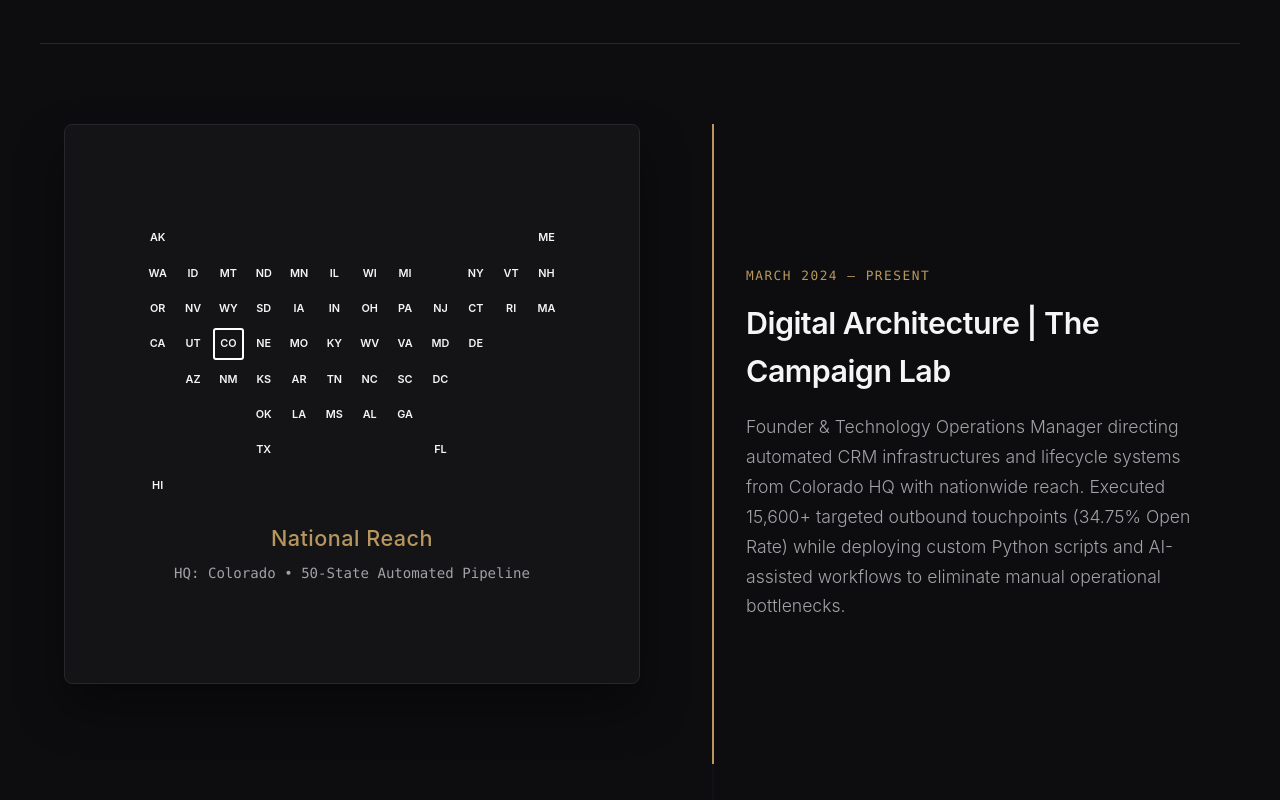
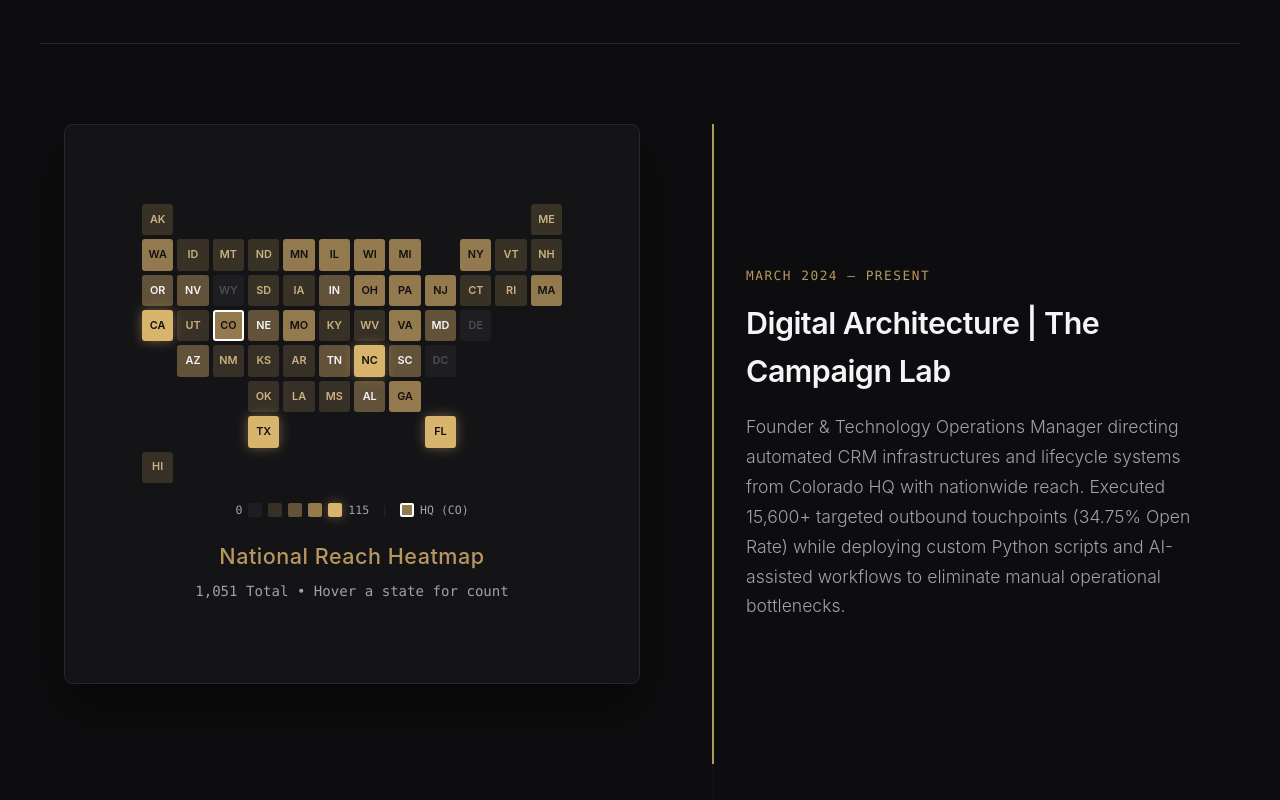
Before and after one commit to jeraldo-cruz/Jeraldo-Cruz-Resume, a plain HTML site: page index.html in a window 1280 px wide. Shown: the part 520-1320 px from the top of the page. Drawn offline with Linux system fonts and the light colour scheme.

Commit message:
Update index.html

```diff
--- a/index.html
+++ b/index.html
@@ -40,71 +40,86 @@
             <div class="visual-column">
                 <div class="sticky-visual">
 
-                    <!-- FRAME 1: CAMPAIGN LAB (US TILE GRID MAP + CO HQ) -->
+                    <!-- FRAME 1: CAMPAIGN LAB (DATA-DRIVEN US HEATMAP) -->
                     <div class="visual-frame active" id="vis-campaignlab">
-                        <div class="block-map">
+                        <div class="block-map" id="campaign-heatmap">
                             <!-- Row 1 -->
-                            <div class="state-block highlight" style="grid-column: 1; grid-row: 1;">AK</div>
-                            <div class="state-block highlight" style="grid-column: 12; grid-row: 1;">ME</div>
+                            <div class="state-block" style="grid-column: 1; grid-row: 1;" data-state="AK">AK</div>
+                            <div class="state-block" style="grid-column: 12; grid-row: 1;" data-state="ME">ME</div>
                             <!-- Row 2 -->
-                            <div class="state-block highlight" style="grid-column: 1; grid-row: 2;">WA</div>
-                            <div class="state-block highlight" style="grid-column: 2; grid-row: 2;">ID</div>
-                            <div class="state-block highlight" style="grid-column: 3; grid-row: 2;">MT</div>
-                            <div class="state-block highlight" style="grid-column: 4; grid-row: 2;">ND</div>
-                            <div class="state-block highlight" style="grid-column: 5; grid-row: 2;">MN</div>
-                            <div class="state-block highlight" style="grid-column: 6; grid-row: 2;">IL</div>
-                            <div class="state-block highlight" style="grid-column: 7; grid-row: 2;">WI</div>
-                            <div class="state-block highlight" style="grid-column: 8; grid-row: 2;">MI</div>
-                            <div class="state-block highlight" style="grid-column: 10; grid-row: 2;">NY</div>
-                            <div class="state-block highlight" style="grid-column: 11; grid-row: 2;">VT</div>
-                            <div class="state-block highlight" style="grid-column: 12; grid-row: 2;">NH</div>
+                            <div class="state-block" style="grid-column: 1; grid-row: 2;" data-state="WA">WA</div>
+                            <div class="state-block" style="grid-column: 2; grid-row: 2;" data-state="ID">ID</div>
+                            <div class="state-block" style="grid-column: 3; grid-row: 2;" data-state="MT">MT</div>
+                            <div class="state-block" style="grid-column: 4; grid-row: 2;" data-state="ND">ND</div>
+                            <div class="state-block" style="grid-column: 5; grid-row: 2;" data-state="MN">MN</div>
+                            <div class="state-block" style="grid-column: 6; grid-row: 2;" data-state="IL">IL</div>
+                            <div class="state-block" style="grid-column: 7; grid-row: 2;" data-state="WI">WI</div>
+                            <div class="state-block" style="grid-column: 8; grid-row: 2;" data-state="MI">MI</div>
+                            <div class="state-block" style="grid-column: 10; grid-row: 2;" data-state="NY">NY</div>
+                            <div class="state-block" style="grid-column: 11; grid-row: 2;" data-state="VT">VT</div>
+                            <div class="state-block" style="grid-column: 12; grid-row: 2;" data-state="NH">NH</div>
                             <!-- Row 3 -->
-                            <div class="state-block highlight" style="grid-column: 1; grid-row: 3;">OR</div>
-                            <div class="state-block highlight" style="grid-column: 2; grid-row: 3;">NV</div>
-                            <div class="state-block highlight" style="grid-column: 3; grid-row: 3;">WY</div>
-                            <div class="state-block highlight" style="grid-column: 4; grid-row: 3;">SD</div>
-                            <div class="state-block highlight" style="grid-column: 5; grid-row: 3;">IA</div>
-                            <div class="state-block highlight" style="grid-column: 6; grid-row: 3;">IN</div>
-                            <div class="state-block highlight" style="grid-column: 7; grid-row: 3;">OH</div>
-                            <div class="state-block highlight" style="grid-column: 8; grid-row: 3;">PA</div>
-                            <div class="state-block highlight" style="grid-column: 9; grid-row: 3;">NJ</div>
-                            <div class="state-block highlight" style="grid-column: 10; grid-row: 3;">CT</div>
-                            <div class="state-block highlight" style="grid-column: 11; grid-row: 3;">RI</div>
-                            <div class="state-block highlight" style="grid-column: 12; grid-row: 3;">MA</div>
+                            <div class="state-block" style="grid-column: 1; grid-row: 3;" data-state="OR">OR</div>
+                            <div class="state-block" style="grid-column: 2; grid-row: 3;" data-state="NV">NV</div>
+                            <div class="state-block" style="grid-column: 3; grid-row: 3;" data-state="WY">WY</div>
+                            <div class="state-block" style="grid-column: 4; grid-row: 3;" data-state="SD">SD</div>
+                            <div class="state-block" style="grid-column: 5; grid-row: 3;" data-state="IA">IA</div>
+                            <div class="state-block" style="grid-column: 6; grid-row: 3;" data-state="IN">IN</div>
+                            <div class="state-block" style="grid-column: 7; grid-row: 3;" data-state="OH">OH</div>
+                            <div class="state-block" style="grid-column: 8; grid-row: 3;" data-state="PA">PA</div>
+                            <div class="state-block" style="grid-column: 9; grid-row: 3;" data-state="NJ">NJ</div>
+                            <div class="state-block" style="grid-column: 10; grid-row: 3;" data-state="CT">CT</div>
+                            <div class="state-block" style="grid-column: 11; grid-row: 3;" data-state="RI">RI</div>
+                            <div class="state-block" style="grid-column: 12; grid-row: 3;" data-state="MA">MA</div>
                             <!-- Row 4 -->
-                            <div class="state-block highlight" style="grid-column: 1; grid-row: 4;">CA</div>
-                            <div class="state-block highlight" style="grid-column: 2; grid-row: 4;">UT</div>
-                            <div class="state-block hq" style="grid-column: 3; grid-row: 4;">CO</div>
-                            <div class="state-block highlight" style="grid-column: 4; grid-row: 4;">NE</div>
-                            <div class="state-block highlight" style="grid-column: 5; grid-row: 4;">MO</div>
-                            <div class="state-block highlight" style="grid-column: 6; grid-row: 4;">KY</div>
-                            <div class="state-block highlight" style="grid-column: 7; grid-row: 4;">WV</div>
-                            <div class="state-block highlight" style="grid-column: 8; grid-row: 4;">VA</div>
-                            <div class="state-block highlight" style="grid-column: 9; grid-row: 4;">MD</div>
-                            <div class="state-block highlight" style="grid-column: 10; grid-row: 4;">DE</div>
+                            <div class="state-block" style="grid-column: 1; grid-row: 4;" data-state="CA">CA</div>
+                            <div class="state-block" style="grid-column: 2; grid-row: 4;" data-state="UT">UT</div>
+                            <div class="state-block hq" style="grid-column: 3; grid-row: 4;" data-state="CO">CO</div>
+                            <div class="state-block" style="grid-column: 4; grid-row: 4;" data-state="NE">NE</div>
+                            <div class="state-block" style="grid-column: 5; grid-row: 4;" data-state="MO">MO</div>
+                            <div class="state-block" style="grid-column: 6; grid-row: 4;" data-state="KY">KY</div>
+                            <div class="state-block" style="grid-column: 7; grid-row: 4;" data-state="WV">WV</div>
+                            <div class="state-block" style="grid-column: 8; grid-row: 4;" data-state="VA">VA</div>
+                            <div class="state-block" style="grid-column: 9; grid-row: 4;" data-state="MD">MD</div>
+                            <div class="state-block" style="grid-column: 10; grid-row: 4;" data-state="DE">DE</div>
                             <!-- Row 5 -->
-                            <div class="state-block highlight" style="grid-column: 2; grid-row: 5;">AZ</div>
-                            <div class="state-block highlight" style="grid-column: 3; grid-row: 5;">NM</div>
-                            <div class="state-block highlight" style="grid-column: 4; grid-row: 5;">KS</div>
-                            <div class="state-block highlight" style="grid-column: 5; grid-row: 5;">AR</div>
-                            <div class="state-block highlight" style="grid-column: 6; grid-row: 5;">TN</div>
-                            <div class="state-block highlight" style="grid-column: 7; grid-row: 5;">NC</div>
-                            <div class="state-block highlight" style="grid-column: 8; grid-row: 5;">SC</div>
-                            <div class="state-block highlight" style="grid-column: 9; grid-row: 5;">DC</div>
+                            <div class="state-block" style="grid-column: 2; grid-row: 5;" data-state="AZ">AZ</div>
+                            <div class="state-block" style="grid-column: 3; grid-row: 5;" data-state="NM">NM</div>
+                            <div class="state-block" style="grid-column: 4; grid-row: 5;" data-state="KS">KS</div>
+                            <div class="state-block" style="grid-column: 5; grid-row: 5;" data-state="AR">AR</div>
+                            <div class="state-block" style="grid-column: 6; grid-row: 5;" data-state="TN">TN</div>
+                            <div class="state-block" style="grid-column: 7; grid-row: 5;" data-state="NC">NC</div>
+                            <div class="state-block" style="grid-column: 8; grid-row: 5;" data-state="SC">SC</div>
+                            <div class="state-block" style="grid-column: 9; grid-row: 5;" data-state="DC">DC</div>
                             <!-- Row 6 -->
-                            <div class="state-block highlight" style="grid-column: 4; grid-row: 6;">OK</div>
-                            <div class="state-block highlight" style="grid-column: 5; grid-row: 6;">LA</div>
-                            <div class="state-block highlight" style="grid-column: 6; grid-row: 6;">MS</div>
-                            <div class="state-block highlight" style="grid-column: 7; grid-row: 6;">AL</div>
-                            <div class="state-block highlight" style="grid-column: 8; grid-row: 6;">GA</div>
+                            <div class="state-block" style="grid-column: 4; grid-row: 6;" data-state="OK">OK</div>
+                            <div class="state-block" style="grid-column: 5; grid-row: 6;" data-state="LA">LA</div>
+                            <div class="state-block" style="grid-column: 6; grid-row: 6;" data-state="MS">MS</div>
+                            <div class="state-block" style="grid-column: 7; grid-row: 6;" data-state="AL">AL</div>
+                            <div class="state-block" style="grid-column: 8; grid-row: 6;" data-state="GA">GA</div>
                             <!-- Row 7 & 8 -->
-                            <div class="state-block highlight" style="grid-column: 4; grid-row: 7;">TX</div>
-                            <div class="state-block highlight" style="grid-column: 9; grid-row: 7;">FL</div>
-                            <div class="state-block highlight" style="grid-column: 1; grid-row: 8;">HI</div>
+                            <div class="state-block" style="grid-column: 4; grid-row: 7;" data-state="TX">TX</div>
+                            <div class="state-block" style="grid-column: 9; grid-row: 7;" data-state="FL">FL</div>
+                            <div class="state-block" style="grid-column: 1; grid-row: 8;" data-state="HI">HI</div>
                         </div>
+
+                        <!-- HEATMAP LEGEND -->
+                        <div class="heatmap-legend">
+                            <span>0</span>
+                            <div class="legend-swatch heat-0"></div>
+                            <div class="legend-swatch heat-1"></div>
+                            <div class="legend-swatch heat-2"></div>
+                            <div class="legend-swatch heat-3"></div>
+                            <div class="legend-swatch heat-4"></div>
+                            <span>115</span>
+                            <span class="legend-sep">|</span>
+                            <span class="legend-hq-box"></span>
+                            <span>HQ (CO)</span>
+                        </div>
+
                         <div class="visual-label">
-                            <h3>National Reach</h3>
-                            <span>HQ: Colorado &bull; 50-State Automated Pipeline</span>
+                            <h3>National Reach Heatmap</h3>
+                            <span id="heatmap-readout">1,051 Total &bull; Hover a state for count</span>
                         </div>
                     </div>
 
@@ -233,29 +248,69 @@
         </section>
     </main>
 
-    <!-- TECHY TERMINAL-STYLE STACK & CERTIFICATIONS -->
+    <!-- ARCHITECTURAL STACK & VERIFIED CREDENTIALS -->
     <section id="credentials" class="tech-certs-section">
         <div class="tech-certs-container">
 
-            <!-- CORE TECH STACK -->
+            <!-- CATEGORIZED ARCHITECTURE STACK -->
             <div class="terminal-header">
                 <span class="terminal-prompt">&gt;_</span>
-                <span class="terminal-cmd">list --stack --production</span>
+                <span class="terminal-cmd">inspect --architecture --stack</span>
+            </div>
+
+            <div class="stack-grid">
+                <div class="stack-card">
+                    <div class="stack-card-header">
+                        <span class="stack-index">01 //</span>
+                        <span class="stack-category">Data, Analytics &amp; Automation</span>
                     </div>
                     <div class="pill-grid">
                         <span class="tech-pill">Python</span>
                         <span class="tech-pill">SQL</span>
+                        <span class="tech-pill">Supabase</span>
+                        <span class="tech-pill">Cognos BI</span>
+                        <span class="tech-pill">AI Workflows</span>
+                    </div>
+                </div>
+
+                <div class="stack-card">
+                    <div class="stack-card-header">
+                        <span class="stack-index">02 //</span>
+                        <span class="stack-category">Identity, Security &amp; Enterprise IT</span>
+                    </div>
+                    <div class="pill-grid">
+                        <span class="tech-pill">Okta (IAM)</span>
+                        <span class="tech-pill">Jamf Pro</span>
                         <span class="tech-pill">Google Workspace Super Admin</span>
-                <span class="tech-pill">Okta (IAM)</span>
-                <span class="tech-pill">Jamf</span>
+                        <span class="tech-pill">Access Governance</span>
+                    </div>
+                </div>
+
+                <div class="stack-card">
+                    <div class="stack-card-header">
+                        <span class="stack-index">03 //</span>
+                        <span class="stack-category">CRM, Growth &amp; Web Systems</span>
+                    </div>
+                    <div class="pill-grid">
                         <span class="tech-pill">Vendasta CRM</span>
-                <span class="tech-pill">Supabase</span>
+                        <span class="tech-pill">Salesforce</span>
+                        <span class="tech-pill">Zendesk</span>
                         <span class="tech-pill">HTML / CSS / JS</span>
+                    </div>
+                </div>
+
+                <div class="stack-card">
+                    <div class="stack-card-header">
+                        <span class="stack-index">04 //</span>
+                        <span class="stack-category">Operations &amp; Logistics Platforms</span>
+                    </div>
+                    <div class="pill-grid">
+                        <span class="tech-pill">Onfleet</span>
                         <span class="tech-pill">Airtable</span>
                         <span class="tech-pill">Retool</span>
-                <span class="tech-pill">Zendesk</span>
-                <span class="tech-pill">Salesforce</span>
-                <span class="tech-pill">Onfleet</span>
+                        <span class="tech-pill">Trello</span>
+                    </div>
+                </div>
             </div>
 
             <!-- VERIFIED CREDENTIALS MATRIX -->
@@ -305,8 +360,9 @@
         </div>
     </section>
 
-    <!-- TRACKING & SCROLL-TELLING JAVASCRIPT -->
+    <!-- TRACKING, HEATMAP & SCROLL-TELLING JAVASCRIPT -->
     <script>
+        // 1. WEBHOOK TRACKING SYSTEM
         const webhookUrl = 'YOUR_GOOGLE_APPS_SCRIPT_URL_HERE';
 
         function sendTrackingData(eventType, elementDetails) {
@@ -330,6 +386,43 @@
             }
         });
 
+        // 2. CAMPAIGN LAB HEATMAP ENGINE
+        const campaignLabData = {
+            AK: 2,  AL: 15, AR: 10, AZ: 20, CA: 112, CO: 37, CT: 8,  DE: 0,  FL: 66, GA: 26,
+            HI: 4,  IA: 9,  ID: 3,  IL: 32, IN: 14,  KS: 10, KY: 7,  LA: 9,  MA: 33, MD: 17,
+            ME: 4,  MI: 34, MN: 32, MO: 28, MS: 4,   MT: 3,  NC: 58, ND: 2,  NE: 12, NH: 3,
+            NJ: 26, NM: 7,  NV: 12, NY: 45, OH: 34,  OK: 6,  OR: 18, PA: 30, RI: 5,  SC: 12,
+            SD: 5,  TN: 21, TX: 115, UT: 3, VA: 28,  VT: 3,  WA: 30, WI: 35, WV: 2,  WY: 0,
+            DC: 0
+        };
+
+        function getHeatTier(val) {
+            if (val === 0) return 'heat-0';
+            if (val <= 10) return 'heat-1';
+            if (val <= 25) return 'heat-2';
+            if (val <= 50) return 'heat-3';
+            return 'heat-4';
+        }
+
+        const heatmapReadout = document.getElementById('heatmap-readout');
+        const defaultReadout = '1,051 Total • Hover a state for count';
+
+        document.querySelectorAll('#campaign-heatmap .state-block').forEach(block => {
+            const st = block.getAttribute('data-state');
+            const val = campaignLabData[st] ?? 0;
+            block.classList.add(getHeatTier(val));
+            block.setAttribute('title', `${st}: ${val}`);
+
+            block.addEventListener('mouseenter', () => {
+                const hqTag = st === 'CO' ? ' (HQ)' : '';
+                heatmapReadout.innerText = `${st}${hqTag}: ${val} Total`;
+            });
+            block.addEventListener('mouseleave', () => {
+                heatmapReadout.innerText = defaultReadout;
+            });
+        });
+
+        // 3. SCROLL-TELLING OBSERVER
         const scrollBlocks = document.querySelectorAll('.scroll-block');
         const visualFrames = document.querySelectorAll('.visual-frame');
 
```
Lines whose indentation alone changed are shown as unchanged.
